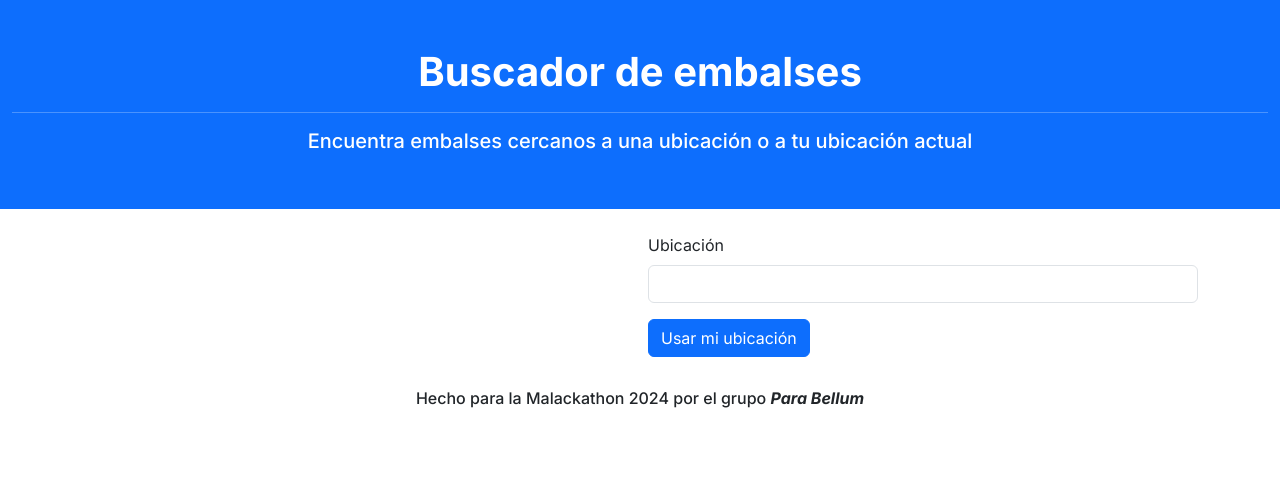
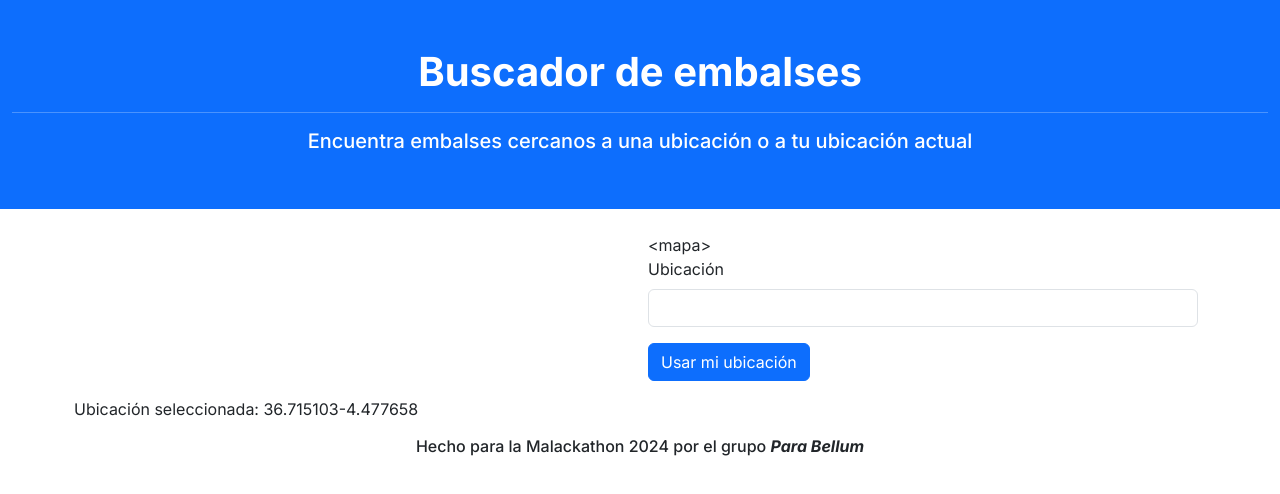
Before and after one commit to AFND-Industries/parabellum-malackathon, a React (Vite) app in the folder frontend/: page / in a window 1280 px wide. Shown: the top 494 px of the page. Built offline with nearby package versions, Linux system fonts and the light colour scheme.

Commit message:
feat: update home

```diff
--- a/frontend/src/pages/HomePage.jsx
+++ b/frontend/src/pages/HomePage.jsx
@@ -1,4 +1,4 @@
-import { useState } from "react";
+import { act, useState } from "react";
 import { MapContainer, TileLayer, Popup, Marker } from "react-leaflet";
 
 export default function HomePage(){
@@ -12,9 +12,7 @@
 
                 </div>
                 <div className="col-6">
-                    {
-
-                    }
+                    {"<mapa>"}
                     <div className="mb-3">
                         <label for="locationInput" className="form-label">Ubicación</label>
                         <input id="locationInput" className="form-control" type="search"></input>
@@ -26,8 +24,8 @@
                     }}>Usar mi ubicación</button>
                 </div>
                 <div className="col-12">
-
                 </div>
+                Ubicación seleccionada: {actualLocation}
             </div>
         </main>
     </>
```
